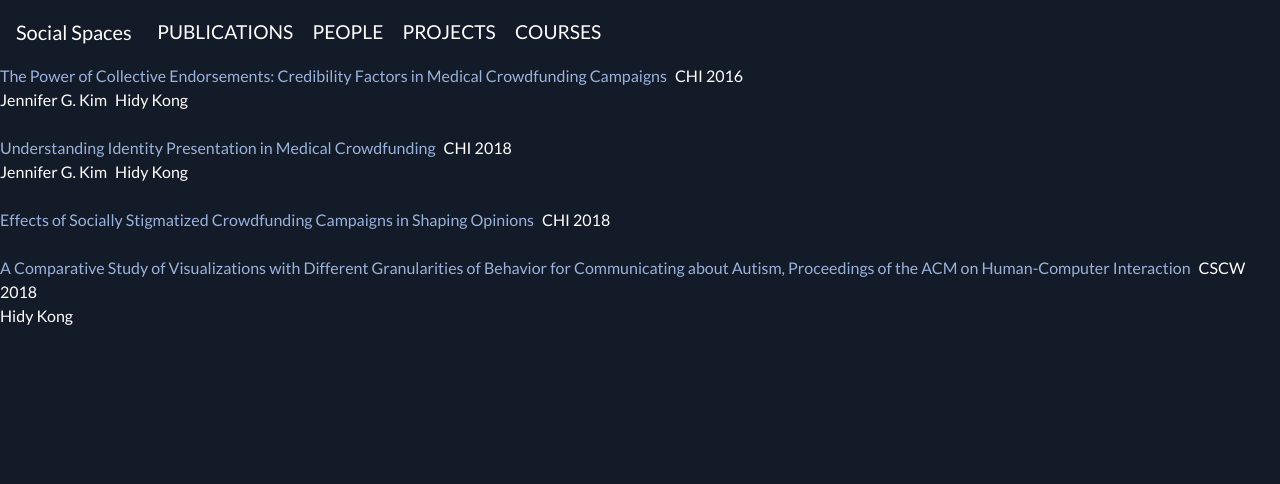
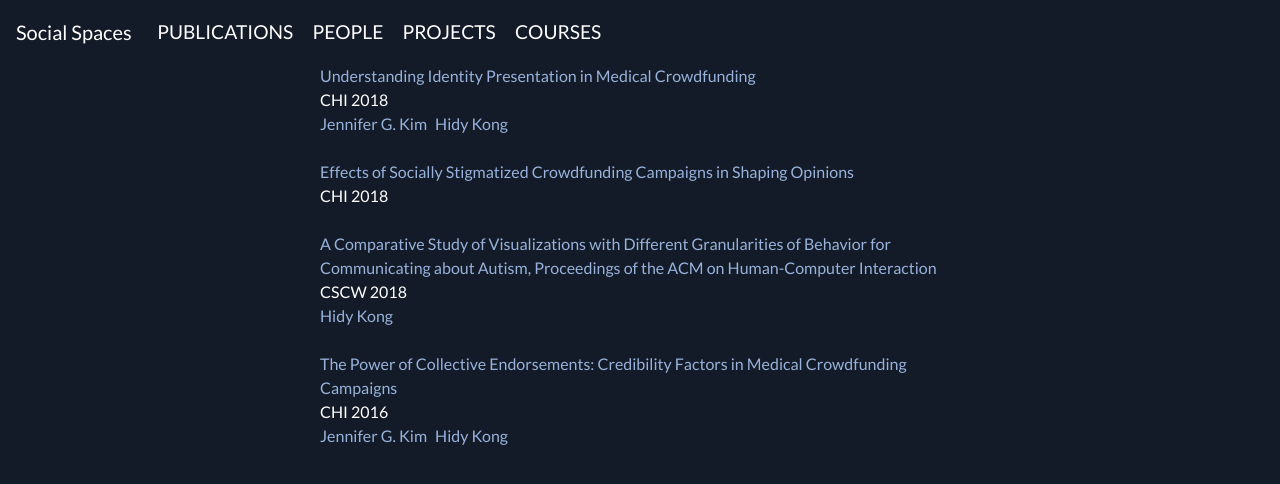
Before and after one commit to quvaba/jsontest, a React (Create React App) app: page / in a window 1280 px wide. Shown: the top 484 px of the page. Built offline with nearby package versions, Linux system fonts and the light colour scheme.

Commit message:
spacing on all pages (except individual project pages) and add author links to publications page

```diff
--- a/src/App.js
+++ b/src/App.js
@@ -174,7 +174,7 @@
         let people = this.props.json.entries;
         entryList =
         <Grid container justify="center">
-          <Grid item xs={12} sm={8} lg={6}>
+          <Grid item xs={10} sm={8} lg={6}>
             <Grid container className="People" justify="flex-start" spacing={16}>
               {people.map(person => (
                 <Grid key={people.indexOf(person)} item xs={12} sm={6} md={3}>
@@ -196,7 +196,10 @@
 
       case "Projects":
         let projects = this.props.json.entries;
-        entryList = projects.map(
+        entryList =
+        <Grid container justify="center">
+        <Grid item xs={10} sm={8} md={8} lg={6}>
+          {projects.map(
           (project) => <li key={projects.indexOf(project)}>
                         <Project
                           title={project.title}
@@ -205,12 +208,17 @@
                           onClick={this.handleClick}
                         />
                      </li>
-        );
+        )}
+         </Grid>
+        </Grid>
         break;
 
       case "Publications":
         let publications = this.props.json.entries;
-        entryList = publications.map(
+        entryList =
+        <Grid container justify="center">
+        <Grid item xs={10} sm={8} md={8} lg={6}>
+        {publications.map(
           (publication) => <li key={publications.indexOf(publication)}>
                         <Publication
                           title={publication.title}
@@ -221,12 +229,17 @@
                           awards={publication.awards}
                         />
                      </li>
-        );
+        )}
+        </Grid>
+        </Grid>
         break;
 
       case "Courses":
         let courses = this.props.json.entries;
-        entryList = courses.map(
+        entryList =
+        <Grid container justify="center">
+        <Grid item xs={10} sm={8} md={8} lg={6}>
+        {courses.map(
           (course) => <li key={courses.indexOf(course)}>
                         <Course
                           title={course.title}
@@ -237,7 +250,9 @@
                           prior_versions={course.prior_versions}
                         />
                      </li>
-        );
+        )}
+        </Grid>
+        </Grid>
         break;
 
       default:
@@ -263,8 +278,8 @@
     return(
       <div>
         <a href={this.props.url} className="PublicationTitle">{this.props.title}</a>
-        {this.props.conference}
-        {authorList}
+        <div>{this.props.conference}</div>
+        <div>{authorList}</div>
       </div>
     );
   }
--- a/src/publications.json
+++ b/src/publications.json
@@ -1,13 +1,5 @@
 {
   "entries": [
-    {
-      "title": "The Power of Collective Endorsements: Credibility Factors in Medical Crowdfunding Campaigns",
-      "year": 2016,
-      "conference": "CHI 2016",
-      "url": "http://jennifergahee.com/publications/medicalcrowdfunding.chi16.kim.pdf",
-      "authorIds": ["jgkim2", "hkong6", "kkarahal", "wfu", "honghwajun"],
-      "awards": []
-    },
     {
       "title": "Understanding Identity Presentation in Medical Crowdfunding",
       "year": 2018,
@@ -31,6 +23,13 @@
       "url": "http://social.cs.uiuc.edu/papers/Kong-CSCW18.pdf",
       "authorIds": ["hkong6", "lee98", "kkarahal"],
       "awards": ""
+    },{
+      "title": "The Power of Collective Endorsements: Credibility Factors in Medical Crowdfunding Campaigns",
+      "year": 2016,
+      "conference": "CHI 2016",
+      "url": "http://jennifergahee.com/publications/medicalcrowdfunding.chi16.kim.pdf",
+      "authorIds": ["jgkim2", "hkong6", "kkarahal", "wfu", "honghwajun"],
+      "awards": []
     }
   ]
 }
--- a/src/utils/utils.js
+++ b/src/utils/utils.js
@@ -11,7 +11,12 @@
 
   let authorList = entryAuthors.map(
     (author) => <span className="Author" key={entryAuthors.indexOf(author)}>
-                  {author.name}
+                  {author.pageUrl.length > 0 ?
+                    (<a href={author.pageUrl}>{author.name}</a>) :
+                    (<span>{author.name}</span>)
+                  }
+
+
                 </span>
   );
 
```
